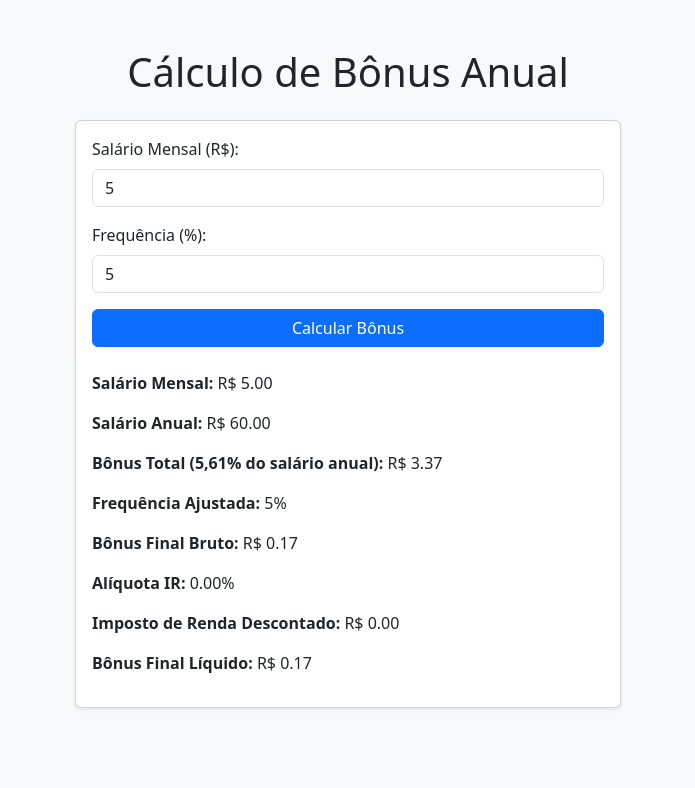
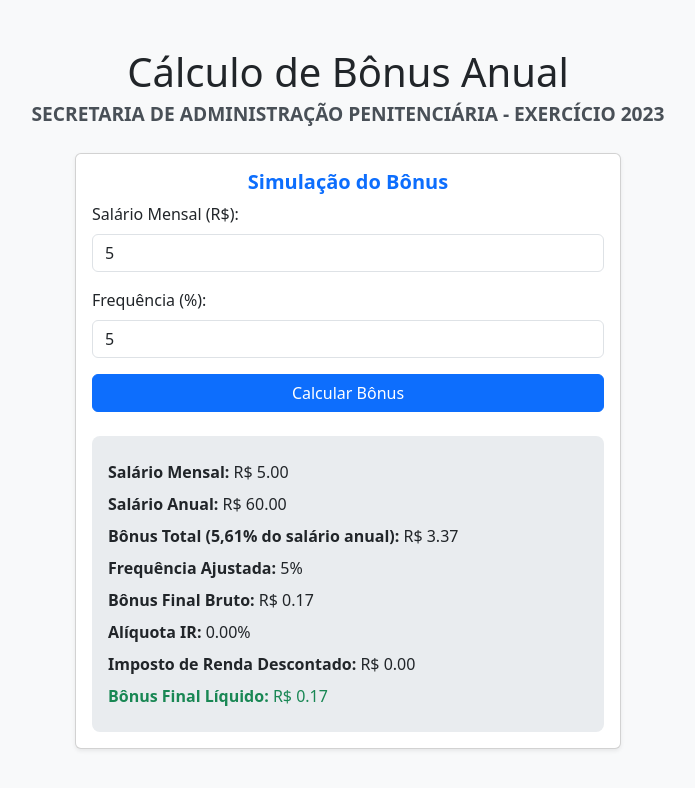
Before and after one commit to evollutionx/BONUS, a plain HTML site: page index.html in a window 1280 px wide. Both pictures are taken after typing "5", "5" into the empty fields and a click on the button "Calcular Bônus". Shown: the whole page, without its empty margins (292-987 px from the left). Drawn offline with nearby package versions, Linux system fonts and the light colour scheme.

Commit message:
Update index.html

```diff
--- a/index.html
+++ b/index.html
@@ -3,8 +3,32 @@
 <head>
     <meta charset="UTF-8">
     <meta name="viewport" content="width=device-width, initial-scale=1.0">
-    <title>Cálculo de Bônus Anual - com desconto de IR</title>
+    <title>Cálculo de Bônus Anual - SAP 2023</title>
     <link href="https://cdn.jsdelivr.net/npm/bootstrap@5.3.0/dist/css/bootstrap.min.css" rel="stylesheet">
+    <style>
+        body {
+            background-color: #f8f9fa;
+        }
+        .header-text {
+            font-size: 1.2rem;
+            font-weight: bold;
+            text-transform: uppercase;
+            color: #495057;
+        }
+        .card-title {
+            color: #0d6efd;
+            font-weight: bold;
+        }
+        .result-section {
+            background-color: #e9ecef;
+            padding: 1rem;
+            border-radius: 8px;
+            margin-top: 1rem;
+        }
+        .result-section p {
+            margin: 0.5rem 0;
+        }
+    </style>
     <script>
         function calcularBonus() {
             const salarioMensal = parseFloat(document.getElementById("salarioMensal").value);
@@ -49,6 +73,7 @@
 
             // Exibindo os resultados
             document.getElementById("resultado").innerHTML = `
+                <div class="result-section">
                     <p><strong>Salário Mensal:</strong> R$ ${salarioMensal.toFixed(2)}</p>
                     <p><strong>Salário Anual:</strong> R$ ${salarioAnual.toFixed(2)}</p>
                     <p><strong>Bônus Total (5,61% do salário anual):</strong> R$ ${bonusTotal.toFixed(2)}</p>
@@ -56,18 +81,23 @@
                     <p><strong>Bônus Final Bruto:</strong> R$ ${bonusFinal.toFixed(2)}</p>
                     <p><strong>Alíquota IR:</strong> ${(aliquota * 100).toFixed(2)}%</p>
                     <p><strong>Imposto de Renda Descontado:</strong> R$ ${impostoRenda.toFixed(2)}</p>
-                <p><strong>Bônus Final Líquido:</strong> R$ ${bonusLiquido.toFixed(2)}</p>
+                    <p class="text-success"><strong>Bônus Final Líquido:</strong> R$ ${bonusLiquido.toFixed(2)}</p>
+                </div>
             `;
         }
     </script>
 </head>
-<body class="bg-light">
+<body>
     <div class="container py-5">
+        <div class="text-center mb-4">
+            <h1 class="mb-1">Cálculo de Bônus Anual</h1>
+            <p class="header-text">Secretaria de Administração Penitenciária - Exercício 2023</p>
+        </div>
         <div class="row justify-content-center">
             <div class="col-lg-6 col-md-8 col-12">
-                <h1 class="text-center mb-4">Cálculo de Bônus Anual</h1>
                 <div class="card shadow-sm">
                     <div class="card-body">
+                        <h5 class="card-title text-center">Simulação do Bônus</h5>
                         <form onsubmit="event.preventDefault(); calcularBonus();">
                             <div class="mb-3">
                                 <label for="salarioMensal" class="form-label">Salário Mensal (R$):</label>
```
Lines whose indentation alone changed are shown as unchanged.
